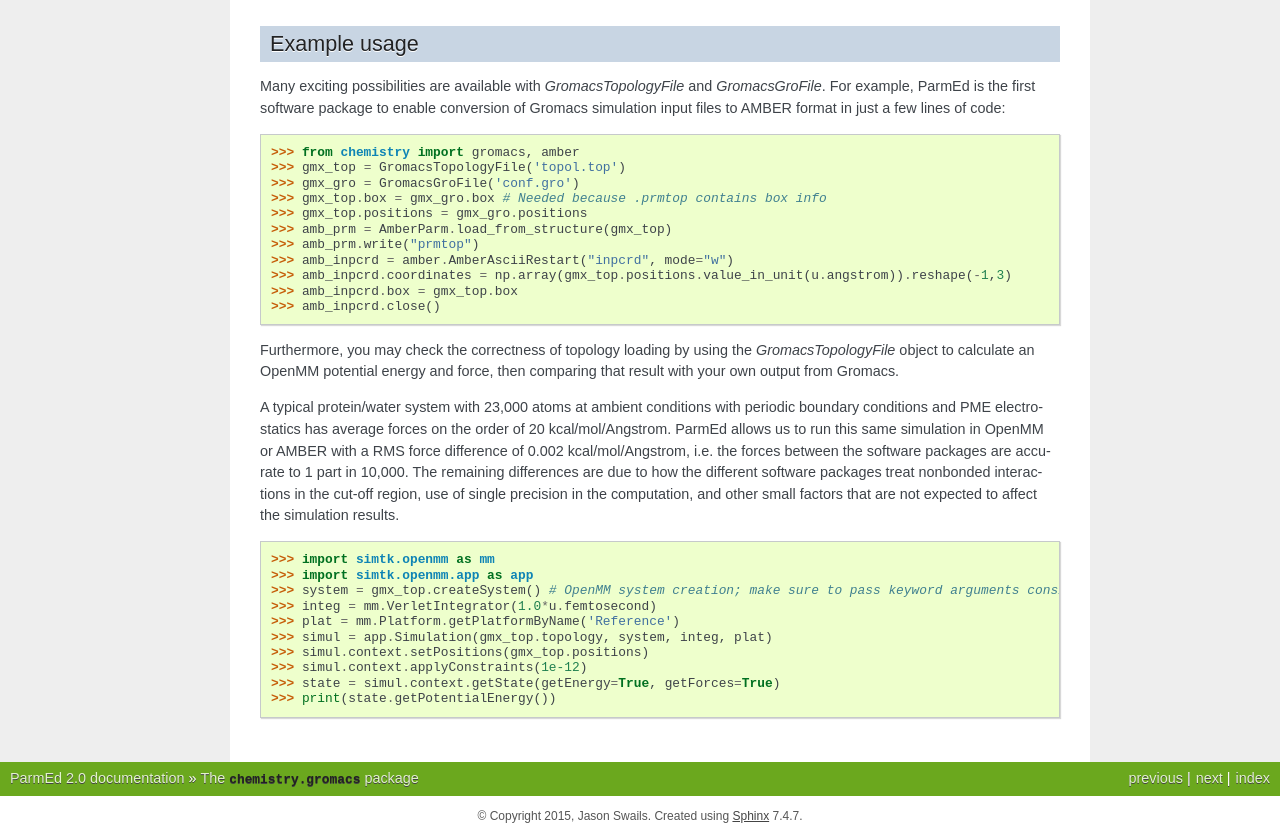
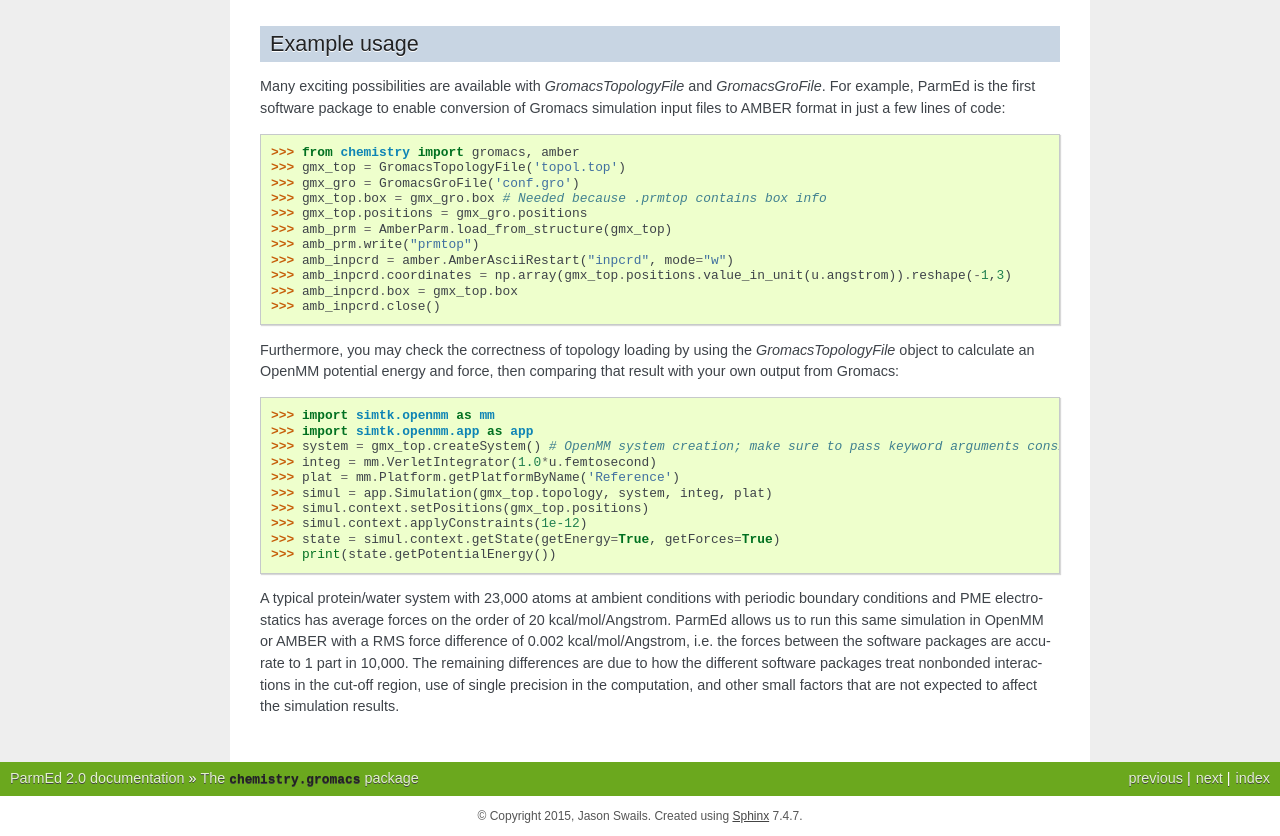
Before and after one commit to ParmEd/ParmEd, a Sphinx documentation site: the page built from doc/gromacs.rst, in a window 1280 px wide and 900 px high, scrolled down 1660 px, cut to the strip 64-900 px from the top of the window. Built offline with Sphinx 7.4.7, drawn with Linux system fonts in a browser that asks for light colours; some of the changed lines change nothing that is shown.

Commit message:
Small update

```diff
--- a/doc/gromacs.rst
+++ b/doc/gromacs.rst
@@ -130,15 +130,7 @@
 
 Furthermore, you may check the correctness of topology loading by using the `GromacsTopologyFile`
 object to calculate an OpenMM potential energy and force, then comparing that result with your own
-output from Gromacs.
-
-A typical protein/water system with 23,000 atoms at ambient conditions with periodic boundary conditions
-and PME electrostatics has average forces on the order of 20 kcal/mol/Angstrom. ParmEd allows us to run
-this same simulation in OpenMM or AMBER with a RMS force difference of 0.002 kcal/mol/Angstrom, i.e.
-the forces between the software packages are accurate to 1 part in 10,000. The remaining differences
-are due to how the different software packages treat nonbonded interactions in the cut-off region, use
-of single precision in the computation, and other small factors that are not expected to affect the
-simulation results.
+output from Gromacs::
 
     >>> import simtk.openmm as mm
     >>> import simtk.openmm.app as app
@@ -150,3 +142,11 @@
     >>> simul.context.applyConstraints(1e-12)
     >>> state = simul.context.getState(getEnergy=True, getForces=True)
     >>> print(state.getPotentialEnergy())
+
+A typical protein/water system with 23,000 atoms at ambient conditions with periodic boundary conditions
+and PME electrostatics has average forces on the order of 20 kcal/mol/Angstrom. ParmEd allows us to run
+this same simulation in OpenMM or AMBER with a RMS force difference of 0.002 kcal/mol/Angstrom, i.e.
+the forces between the software packages are accurate to 1 part in 10,000. The remaining differences
+are due to how the different software packages treat nonbonded interactions in the cut-off region, use
+of single precision in the computation, and other small factors that are not expected to affect the
+simulation results.
```
